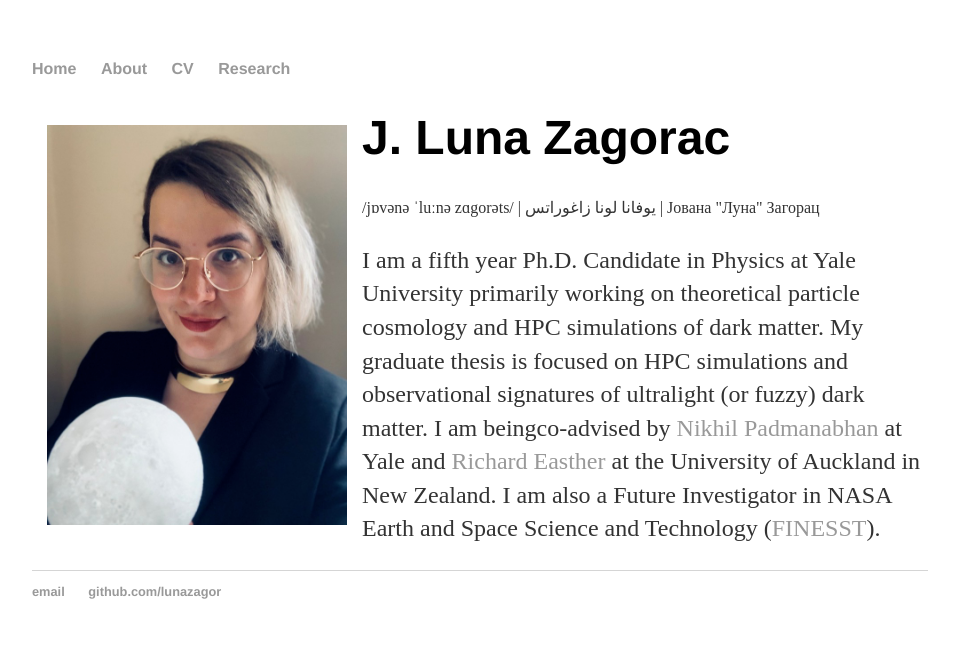
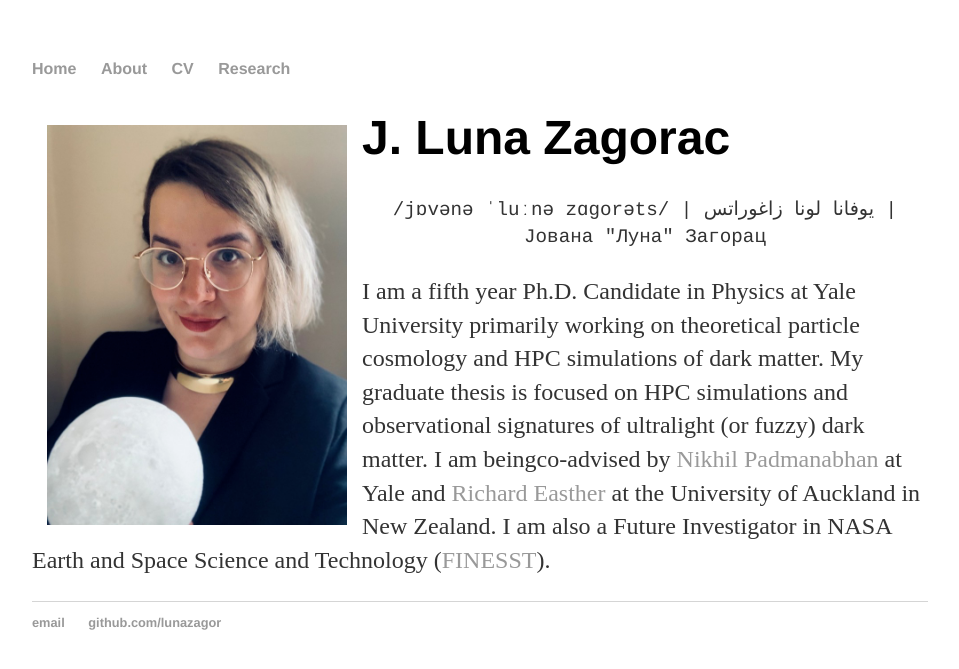
Before and after one commit to lunazagor/lunazagor.github.io, a Jekyll site: the page built from index.html, in a window 1280 px wide. Shown: the top 669 px of the page, without its empty margins (160-1119 px from the left). Built offline with Jekyll 4.4.1, drawn with Linux system fonts in a browser that asks for light colours.

Commit message:
Update index.html

```diff
--- a/index.html
+++ b/index.html
@@ -19,7 +19,7 @@
 <div class="blurb">
 	<h1> J. Luna Zagorac </h1>
 	<! -- Paragraph of name spellings -->
-	<p style="font-size:100%;"> /jɒvənə ˈluːnə zɑgorəts/ | يوفانا لونا زاغوراتس | &#1032&#1086&#1074&#1072&#1085&#1072 "&#1051&#1091&#1085&#1072" &#1047&#1072&#1075&#1086&#1088&#1072&#1094;<p>
+	<p style="font-size:120%;font-family:courier;text-align:center;"> /jɒvənə ˈluːnə zɑgorəts/ | يوفانا لونا زاغوراتس | &#1032&#1086&#1074&#1072&#1085&#1072 "&#1051&#1091&#1085&#1072" &#1047&#1072&#1075&#1086&#1088&#1072&#1094;<p>
 	<! -- Brief About Me -->
 	<p> I am a fifth year Ph.D. Candidate in Physics at Yale University primarily working on theoretical particle cosmology and HPC simulations of dark matter. My graduate thesis is focused on HPC simulations and observational signatures of ultralight (or fuzzy) dark matter. I am beingco-advised by <a href="https://physics.yale.edu/people/nikhil-padmanabhan">Nikhil Padmanabhan</a> at Yale and <a href="https://www.physics.auckland.ac.nz/people/reas725">Richard Easther</a> at the University of Auckland in New Zealand. I am also a Future Investigator in NASA Earth and Space Science and Technology (<a href="https://nspires.nasaprs.com/external/viewrepositorydocument/cmdocumentid=753338/solicitationId=%7BE16CD59F-29DD-06C0-8971-CE1A9C252FD4%7D/viewSolicitationDocument=1/FINESST%20ASTRO20%20Proposal%20Selections.pdf">FINESST</a>).
 </div><!-- /.blurb -->
```
